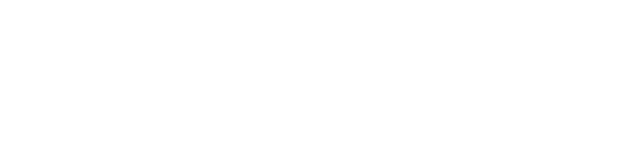
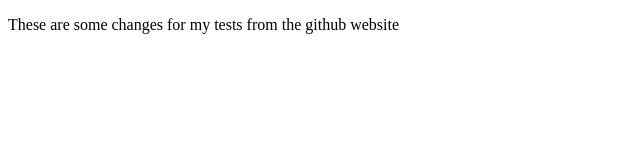
Before and after one commit to OldResolution/testrepo, a plain HTML site: page index.html in a window 1280 px wide. Shown: the whole page, without its empty margins (0-640 px from the left). Drawn offline with Linux system fonts and the light colour scheme.

Commit message:
Update index.html

```diff
--- a/index.html
+++ b/index.html
@@ -4,6 +4,7 @@
     <meta charset="UTF-8">
     <meta name="viewport" content="width=device-width, initial-scale=1.0">
     <title>Document</title>
+    <p> These are some changes for my tests from the github website</p>
 </head>
 <body>
 
```
